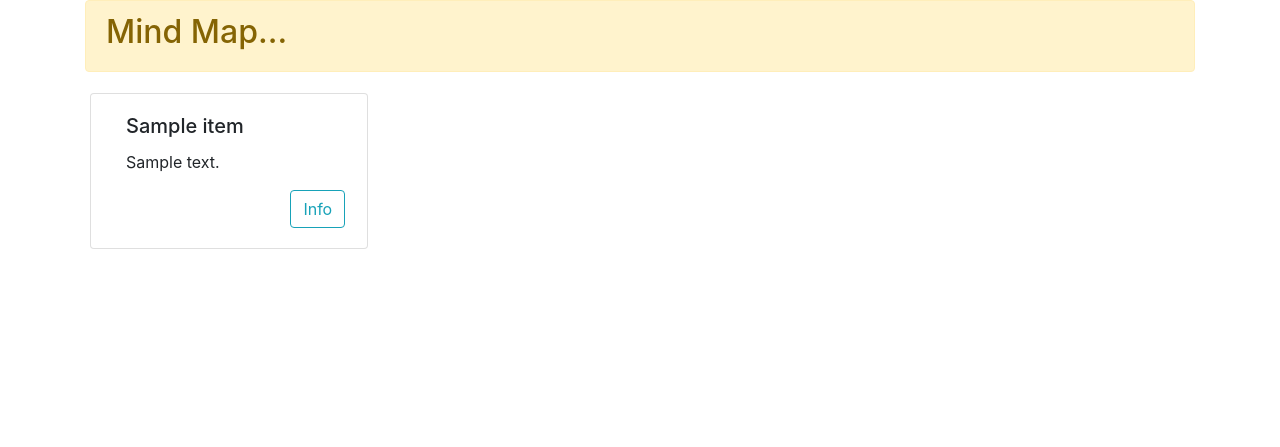
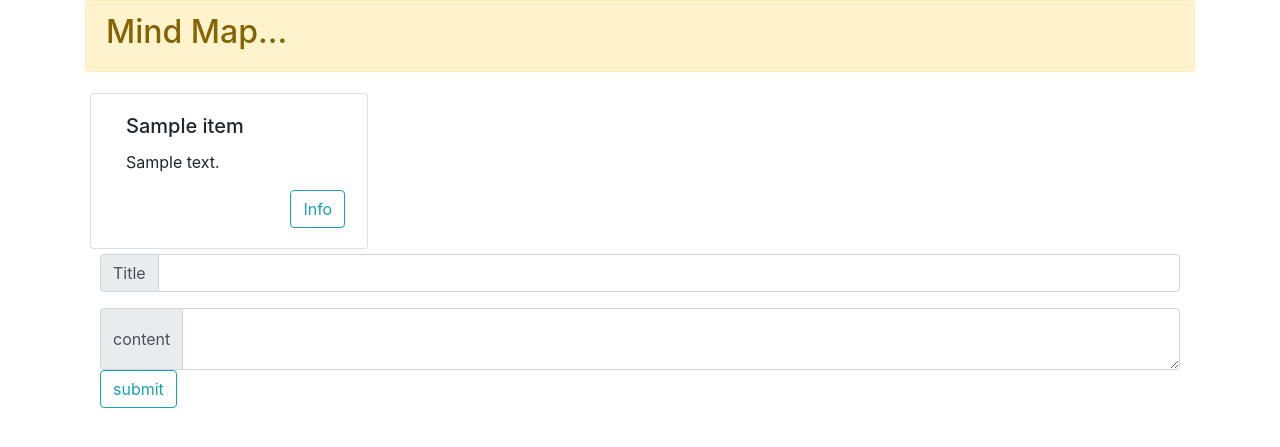
Before and after one commit to butorisa/we_py, a Flask app: template 20200425_We♡py#5/mindmap/templates/mindmap.html in a window 1280 px wide. Shown: the top 447 px of the page. Run offline with Flask 2, Linux system fonts and the light colour scheme; the template is opened without the code that fills it: most values are stand-ins (such as "Sample title", 1, 10 or a date in 2020); some libraries are stand-ins or nearby versions.

Commit message:
2020/05/02 入力フォーム、DB登録

```diff
--- a/20200425_We♡py#5/mindmap/main.py
+++ b/20200425_We♡py#5/mindmap/main.py
@@ -1,8 +1,9 @@
-from flask import Flask, render_template
+from flask import Flask, render_template, request
 from models.item import Item
 
 
 app = Flask(__name__, template_folder='templates/')
+
 
 @app.route('/')
 def show_mindmap():
@@ -10,5 +11,23 @@ def show_mindmap():
     return render_template('mindmap.html', item_list=item_list)
 
 
+@app.route('/post', methods=['GET', 'POST'])
+def register():
+    if request.method == 'POST':
+        # DB登録するオブジェクトを生成
+        target = Item()
+        # item.no発番
+        item_list = Item.get_item(app)
+        no = len(item_list)
+
+        target.no = no
+        target.title = request.form['title']
+        target.content = request.form['content']
+        Item.register_item(app, item=target)
+
+        # 画面再表示
+        return show_mindmap()
+
+
 if __name__ == '__main__':
     app.run()
--- a/20200425_We♡py#5/mindmap/templates/mindmap.html
+++ b/20200425_We♡py#5/mindmap/templates/mindmap.html
@@ -20,5 +20,23 @@
         {% endfor %}
       </div>
     </div>
+    <!-- 入力フォーム -->
+    <div class="container">
+        <form action="/post" method="post">
+            <div class="input-group mb-3">
+              <div class="input-group-prepend">
+                <span class="input-group-text" id="basic-addon1">Title</span>
+              </div>
+              <input type="text" class="form-control" name="title" aria-label="Title" aria-describedby="basic-addon1">
+            </div>
+            <div class="input-group">
+              <div class="input-group-prepend">
+                <span class="input-group-text">content</span>
+              </div>
+              <textarea class="form-control" name="content" aria-label="With textarea"></textarea>
+            </div>
+            <button type="submit" class="btn btn-outline-info">submit</button>
+        </form>
+    </div>
   </div>
 {% endblock %}
```
Also changed, not shown: 20200425_We♡py#5/mindmap/models/item.py (+13 -0 lines).
